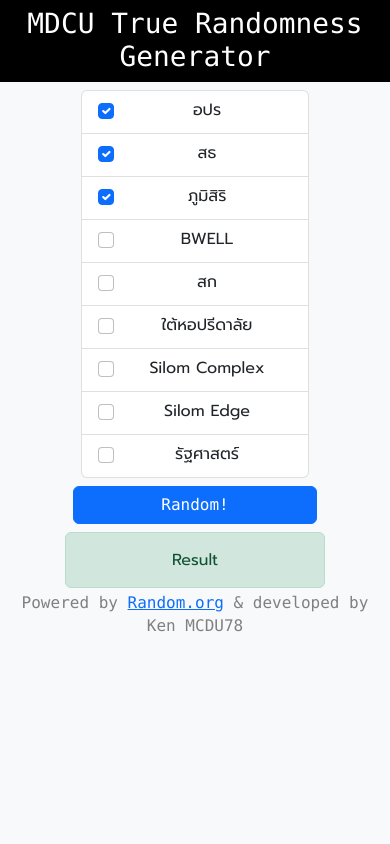
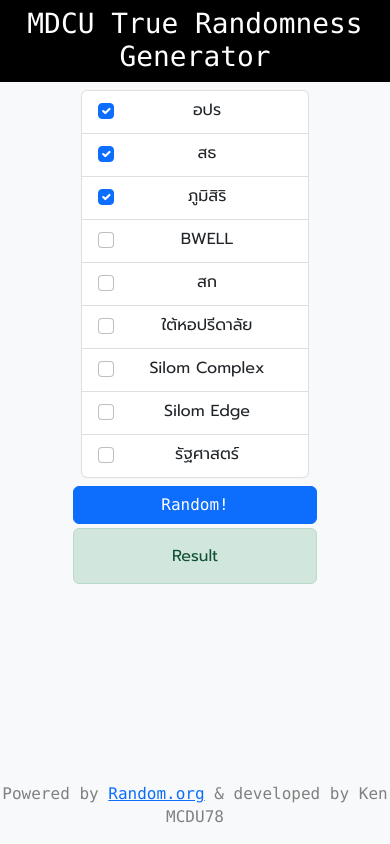
Before and after one commit to Ittipatken/mdcu-random, a website: page index.html in a window 390 px wide. Drawn offline with nearby package versions, Linux system fonts and the light colour scheme.

Commit message:
fix column width on phone

```diff
--- a/index.html
+++ b/index.html
@@ -21,7 +21,7 @@
     <div class="container">
         <script type="module" src="random.js"></script>
         <div class="row checkbox-row justify-content-center">
-            <div class="col-8 col-sm-4">
+            <div class="col-8 col-xl-4">
                 <ul class="m-1 list-group">
                     <li class="list-group-item">
                         <div class="form-check">
@@ -98,16 +98,26 @@
                 </ul>
             </div>
         </div>
-        <div class="m-1 d-grid gap-2 col-8 col-sm-4 mx-auto">
+        <div class="m-1 d-grid gap-2 col-8 col-xl-4 mx-auto">
             <button class="btn btn-primary" type="button" id="gen-btn">Random!</button>
         </div>
-        <div class="row justify-content-center">
-            <div class="m-1 alert alert-success col-8 col-sm-4 mx-auto" role="alert" id="output">
+        <div class="justify-content-center">
+            <div class="m-1 alert alert-success col-8 col-xl-4 mx-auto" role="alert" id="output">
                 Result
             </div>
-            <p style="color: gray">Powered by <a href="https://random.org">Random.org</a> & developed by Ken MCDU78</p>
+            <!-- <div class="card col-8 col-xl-4 mx-auto">
+                <div class="card-body row">
+                    Number Generator
+                    <input type="number" placeholder="minimum">
+                    <input type="number" placeholder="maximum">
+                    <div class="m-1 d-grid gap-2 col-8 col-xl-4 mx-auto">
+                        <button class="btn btn-primary" type="button" id="gen-btn">Random!</button>
+                    </div>
+                </div> -->
+            </div>
+            <p style="color: gray" class="fixed-bottom">Powered by <a href="https://random.org">Random.org</a> &
+                developed by Ken MCDU78</p>
         </div>
-
     </div>
 </body>
 
```
